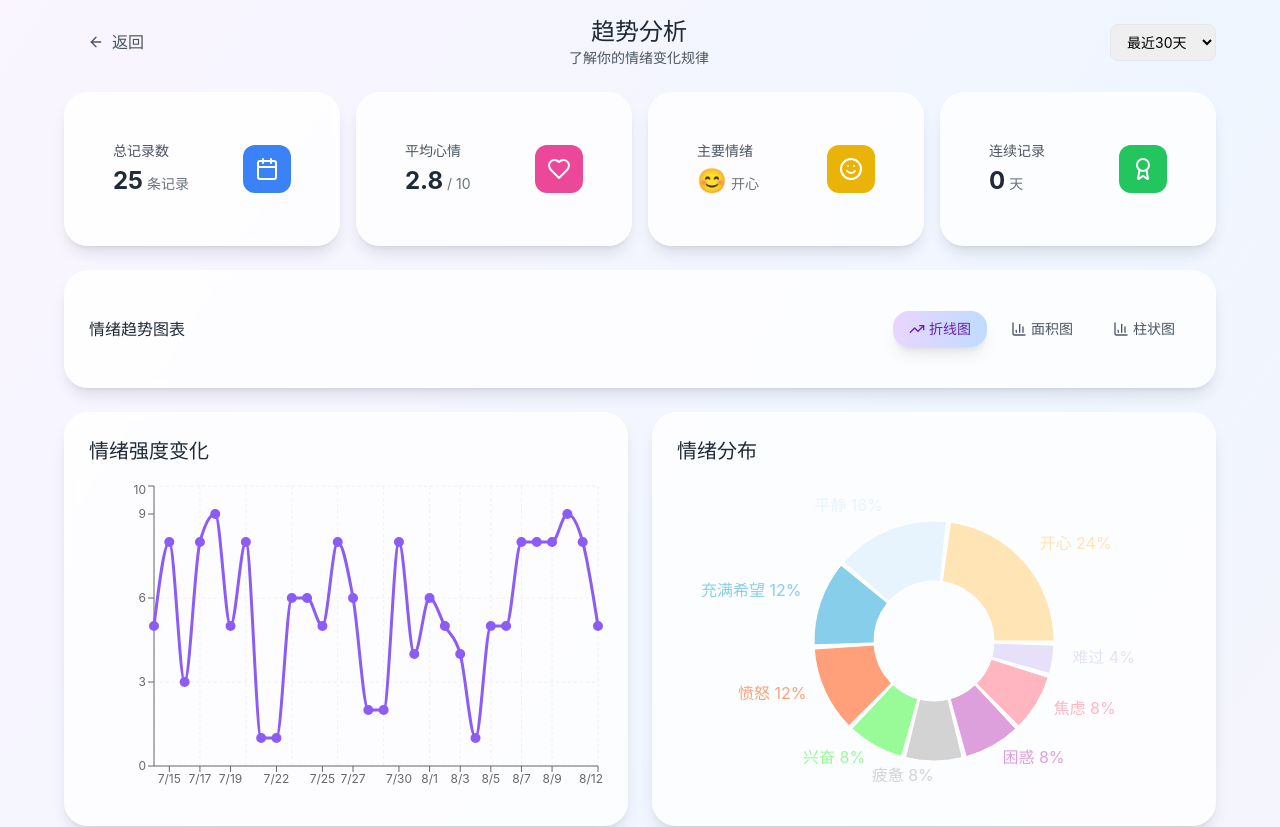
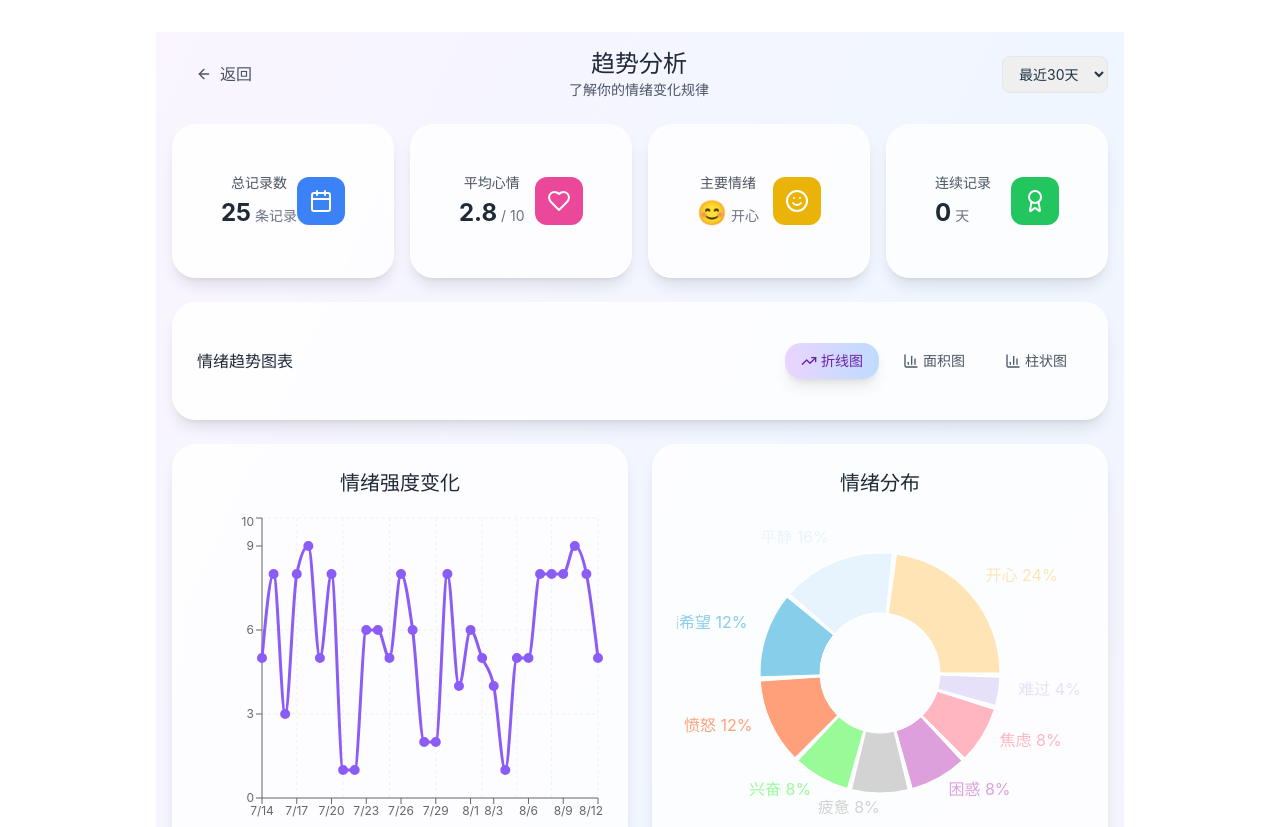
Before and after one commit to Anthonyccz/emotion-record-app, a React (Vite) app: page /trends in a window 1280 px wide. Shown: the top 827 px of the page. Built offline with nearby package versions, Linux system fonts and the light colour scheme.

Commit message:
fix: 修复趋势分析页面白屏问题并优化部署配置

```diff
--- a/src/index.css
+++ b/src/index.css
@@ -3,12 +3,39 @@
 @tailwind utilities;
 
 :root {
-  font-family: -apple-system, BlinkMacSystemFont, "Segoe UI", "Noto Sans", Helvetica, Arial, sans-serif, "Apple Color Emoji", "Segoe UI Emoji";
+  font-family: Inter, system-ui, Avenir, Helvetica, Arial, sans-serif;
   line-height: 1.5;
   font-weight: 400;
+
+  color-scheme: light dark;
+  color: rgba(255, 255, 255, 0.87);
+  background-color: #242424;
 
   font-synthesis: none;
   text-rendering: optimizeLegibility;
   -webkit-font-smoothing: antialiased;
   -moz-osx-font-smoothing: grayscale;
+  -webkit-text-size-adjust: 100%;
 }
+
+body {
+  margin: 0;
+  display: flex;
+  place-items: center;
+  min-width: 320px;
+  min-height: 100vh;
+}
+
+#root {
+  max-width: 1280px;
+  margin: 0 auto;
+  padding: 2rem;
+  text-align: center;
+}
+
+@media (prefers-color-scheme: light) {
+  :root {
+    color: #213547;
+    background-color: #ffffff;
+  }
+}
--- a/src/pages/Trends.tsx
+++ b/src/pages/Trends.tsx
@@ -367,8 +367,6 @@ export default function Trends() {
                           </LineChart>
                         </ResponsiveContainer>
                       )}
-                    </>
-                  )}
 
                       {chartType === 'area' && (
                         <ResponsiveContainer width="100%" height="100%">
@@ -463,6 +461,8 @@ export default function Trends() {
                           </BarChart>
                         </ResponsiveContainer>
                       )}
+                    </>
+                  )}
                 </div>
               </CardContent>
             </Card>
@@ -741,7 +741,7 @@ function generateInsights(emotionStats: any[], avgMood: number, streakDays: numb
     const mostFrequent = emotionStats[0];
     insights.push({
       icon: '📊',
-      text: `你最常体验的情绪是${mostFrequent.emotion.name}，占总记录的${mostFrequent.percentage}%`
+      text: `你最常体验的情绪是${mostFrequent.emotion}，占总记录的${mostFrequent.percentage}%`
     });
   }
 
```
Also changed, not shown: .trae/documents/情绪记录疗愈应用产品需求文档.md, 1 other file (tests, documents, lock files or other folders).
